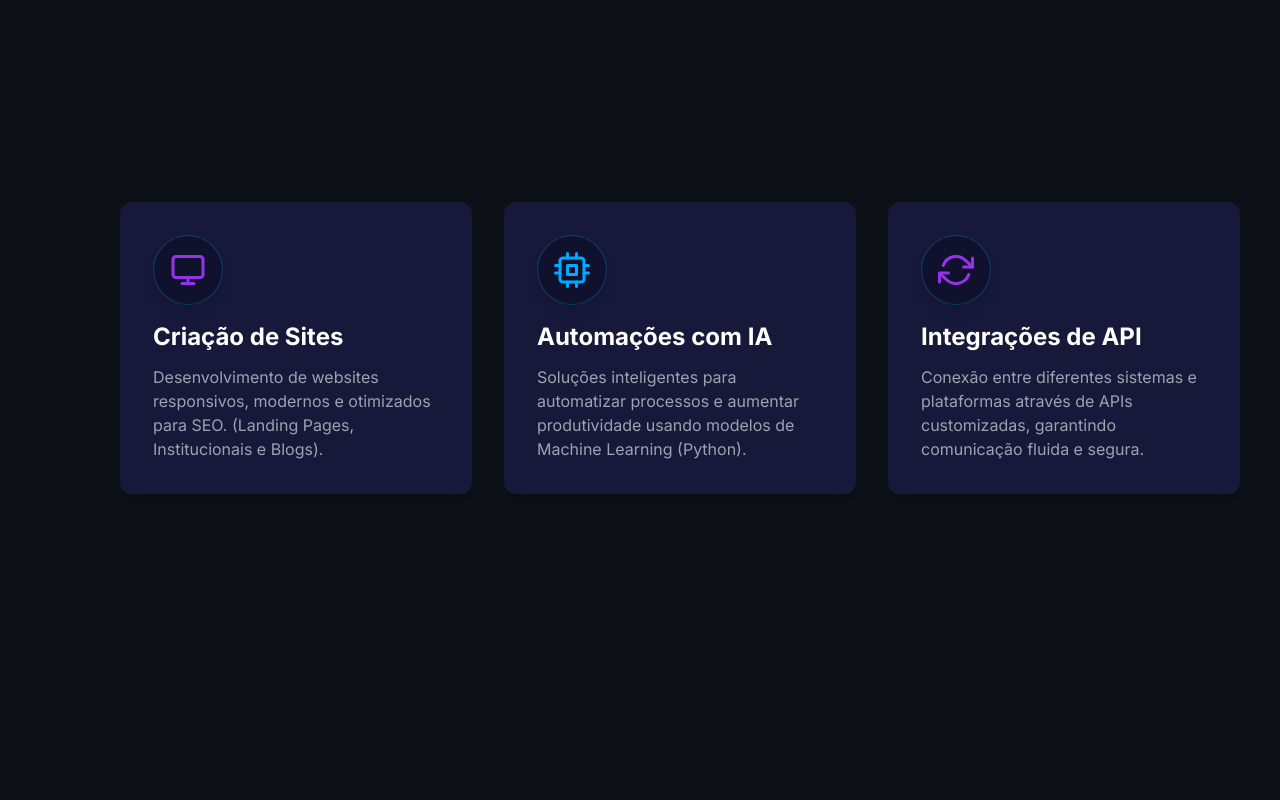
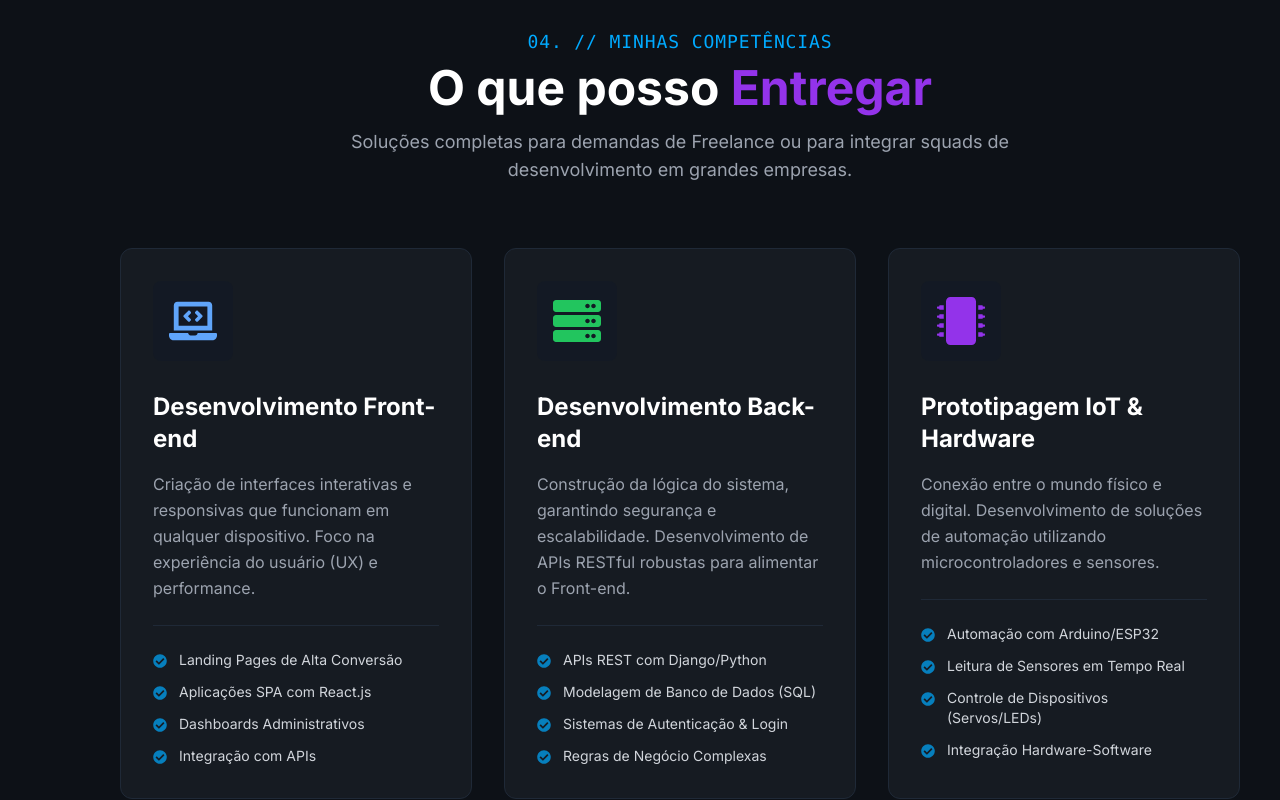
Before and after one commit to rfamiglietti/portifolio, a React (Vite) app: page / in a window 1280 px wide. Shown: the part 2740-3540 px from the top of the page. Built offline with nearby package versions, Linux system fonts and the light colour scheme.

Commit message:
feat(services): implementa secao de competencias destacando entregaveis front, back e iot

```diff
--- a/src/pages/Services.jsx
+++ b/src/pages/Services.jsx
@@ -1,56 +1,113 @@
 import React from 'react';
 import { motion } from 'framer-motion';
+import { FaLaptopCode, FaServer, FaMicrochip, FaCheckCircle } from 'react-icons/fa';
 import SectionWrapper from '../components/SectionWrapper';
-import { FiMonitor, FiCpu, FiRefreshCw } from 'react-icons/fi';
 
+const Services = () => {
+  // === CONFIGURAÇÃO DOS CARDS DE SERVIÇO ===
   const services = [
     {
-    title: 'Criação de Sites',
-    description: 'Desenvolvimento de websites responsivos, modernos e otimizados para SEO. (Landing Pages, Institucionais e Blogs).',
-    icon: FiMonitor,
-    color: 'text-purple-neon',
+      title: "Desenvolvimento Front-end",
+      icon: <FaLaptopCode />,
+      color: "text-blue-400",
+      description: "Criação de interfaces interativas e responsivas que funcionam em qualquer dispositivo. Foco na experiência do usuário (UX) e performance.",
+      deliverables: [
+        "Landing Pages de Alta Conversão",
+        "Aplicações SPA com React.js",
+        "Dashboards Administrativos",
+        "Integração com APIs"
+      ]
     },
     {
-    title: 'Automações com IA',
-    description: 'Soluções inteligentes para automatizar processos e aumentar produtividade usando modelos de Machine Learning (Python).',
-    icon: FiCpu,
-    color: 'text-blue-neon',
+      title: "Desenvolvimento Back-end",
+      icon: <FaServer />,
+      color: "text-green-500",
+      description: "Construção da lógica do sistema, garantindo segurança e escalabilidade. Desenvolvimento de APIs RESTful robustas para alimentar o Front-end.",
+      deliverables: [
+        "APIs REST com Django/Python",
+        "Modelagem de Banco de Dados (SQL)",
+        "Sistemas de Autenticação & Login",
+        "Regras de Negócio Complexas"
+      ]
     },
     {
-    title: 'Integrações de API',
-    description: 'Conexão entre diferentes sistemas e plataformas através de APIs customizadas, garantindo comunicação fluida e segura.',
-    icon: FiRefreshCw,
-    color: 'text-purple-neon',
-  },
+      title: "Prototipagem IoT & Hardware",
+      icon: <FaMicrochip />,
+      color: "text-purple-neon", // Usando sua cor personalizada
+      description: "Conexão entre o mundo físico e digital. Desenvolvimento de soluções de automação utilizando microcontroladores e sensores.",
+      deliverables: [
+        "Automação com Arduino/ESP32",
+        "Leitura de Sensores em Tempo Real",
+        "Controle de Dispositivos (Servos/LEDs)",
+        "Integração Hardware-Software"
+      ]
+    }
   ];
 
-const ServiceCard = ({ service, index }) => {
-  const { title, description, icon: Icon, color } = service;
+  return (
+    <SectionWrapper id="services">
+      <div className="max-w-6xl mx-auto w-full pb-20">
 
-  return (
+        {/* === CABEÇALHO === */}
         <motion.div
-      className="bg-dark-secondary p-8 rounded-xl shadow-xl border border-transparent transition-all duration-300 hover:border-blue-neon/50 hover:shadow-neon-blue/50"
-      initial={{ opacity: 0, y: 50 }}
-      animate={{ opacity: 1, y: 0 }}
-      transition={{ duration: 0.5, delay: index * 0.2 }}
-      whileHover={{ scale: 1.05 }}
+          initial={{ opacity: 0, y: -20 }}
+          whileInView={{ opacity: 1, y: 0 }}
+          viewport={{ once: true }}
+          className="mb-16 text-center"
         >
-      <div className={`p-4 rounded-full w-fit mb-4 bg-dark-primary/50 shadow-lg ${color} border border-blue-neon/30`}>
-        <Icon className="text-4xl" />
+          <span className="font-mono text-blue-neon text-lg tracking-wider">
+            04. // MINHAS COMPETÊNCIAS
+          </span>
+          <h2 className="text-4xl md:text-5xl font-bold text-white mt-2">
+            O que posso <span className="text-purple-neon">Entregar</span>
+          </h2>
+          <p className="text-gray-400 mt-4 max-w-2xl mx-auto text-lg">
+            Soluções completas para demandas de Freelance ou para integrar squads de desenvolvimento em grandes empresas.
+          </p>
+        </motion.div>
+
+        {/* === GRID DE CARDS === */}
+        <div className="grid grid-cols-1 md:grid-cols-2 lg:grid-cols-3 gap-8">
+          {services.map((service, index) => (
+            <motion.div
+              key={index}
+              initial={{ opacity: 0, y: 30 }}
+              whileInView={{ opacity: 1, y: 0 }}
+              viewport={{ once: true }}
+              transition={{ delay: index * 0.2 }}
+              // Classes de estilo: Fundo escuro, borda sutil, efeito hover neon
+              className="bg-[#161b22] rounded-xl border border-gray-800 p-8 hover:border-blue-neon/30 hover:shadow-lg hover:shadow-blue-neon/10 transition-all duration-300 group"
+            >
+
+              {/* Ícone do Serviço */}
+              <div className={`text-5xl mb-6 ${service.color} p-4 bg-gray-900/50 rounded-lg inline-block group-hover:scale-110 transition-transform duration-300`}>
+                {service.icon}
               </div>
-      <h3 className="text-2xl font-bold mb-3 text-white font-display">{title}</h3>
-      <p className="text-gray-400">{description}</p>
+
+              {/* Título */}
+              <h3 className="text-2xl font-bold text-white mb-4 group-hover:text-blue-neon transition-colors">
+                {service.title}
+              </h3>
+
+              {/* Descrição Geral */}
+              <p className="text-gray-400 leading-relaxed mb-6 border-b border-gray-800 pb-6">
+                {service.description}
+              </p>
+
+              {/* Lista de Entregáveis (Checklist) */}
+              <ul className="space-y-3">
+                {service.deliverables.map((item, idx) => (
+                  <li key={idx} className="flex items-start gap-3 text-sm text-gray-300">
+                    <FaCheckCircle className="mt-1 text-blue-neon/70 flex-shrink-0" />
+                    <span>{item}</span>
+                  </li>
+                ))}
+              </ul>
+
             </motion.div>
-  );
-};
+          ))}
+        </div>
 
-const Services = () => {
-  return (
-    <SectionWrapper id="services" title="Serviços" subtitle="Inovação e Soluções Tecnológicas">
-      <div className="grid grid-cols-1 md:grid-cols-3 gap-8">
-        {services.map((service, index) => (
-          <ServiceCard key={index} service={service} index={index} />
-        ))}
       </div>
     </SectionWrapper>
   );
```
Lines whose indentation alone changed are shown as unchanged.
